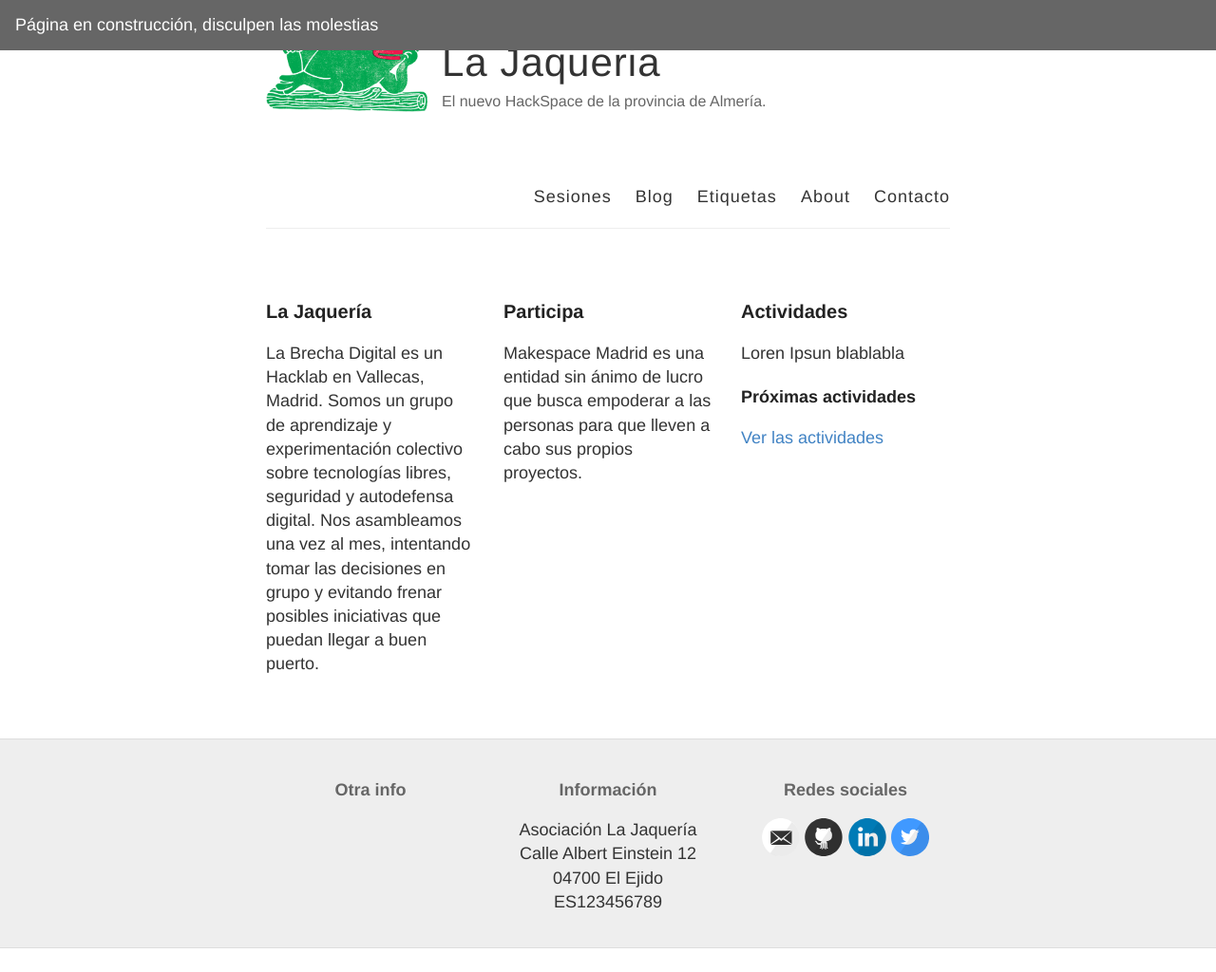
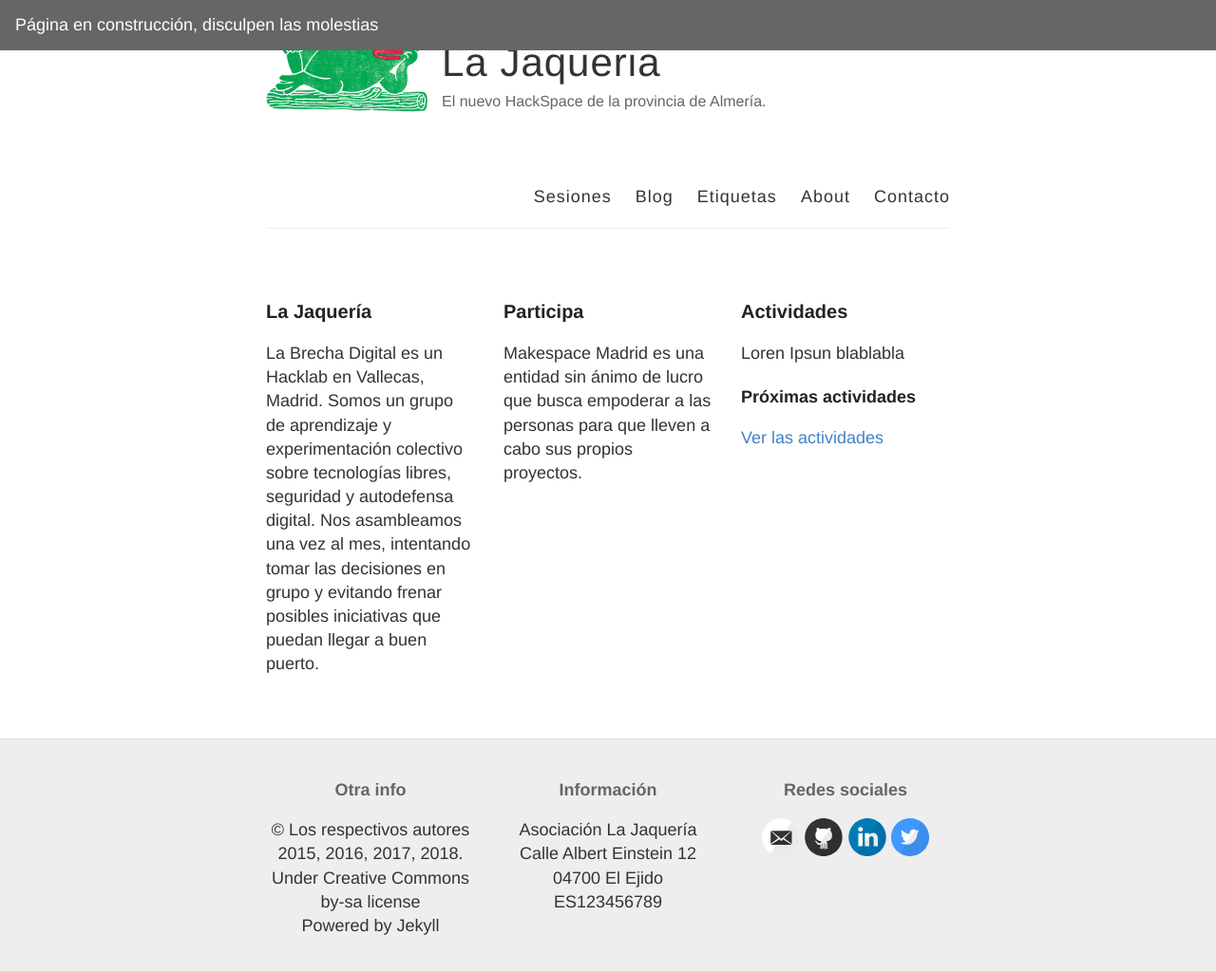
Before and after one commit to LaJaqueria/LaJaqueria.github.io, a Jekyll site: the page built from index.html, in a window 1280 px wide and 1024 px high. Shown: the whole window at 95% size. Built offline with Jekyll 4.4.1, drawn with Linux system fonts in a browser that asks for light colours.

Commit message:
more info

```diff
--- a/_layouts/default.html
+++ b/_layouts/default.html
@@ -58,6 +58,13 @@
           <div class="row">
             <div class="col-sm">
               <h4>Otra info</h4>
+              <p>
+                © Los respectivos autores 2015, 2016, 2017, 2018.
+                <br>
+                Under Creative Commons by-sa license
+                <br>
+                Powered by Jekyll
+              </p>
             </div>
 
             <div class="col-sm">
```
